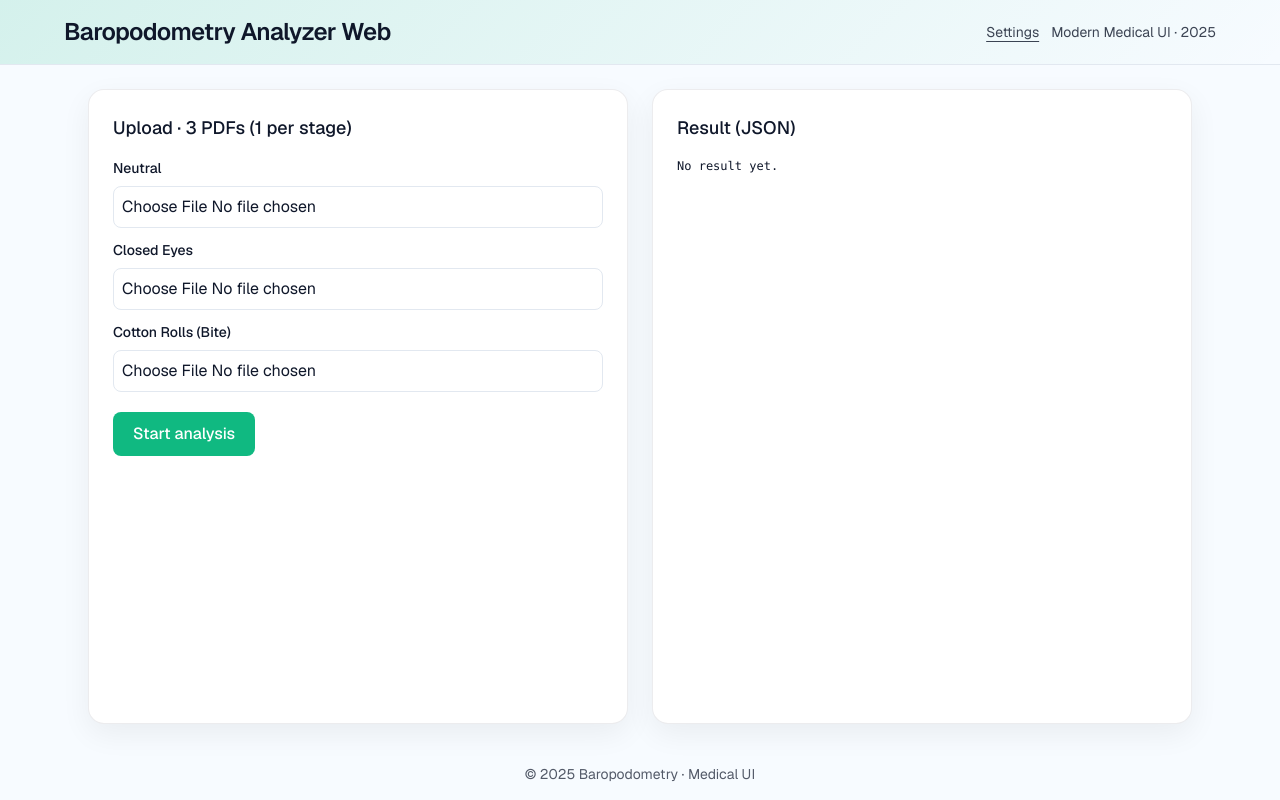
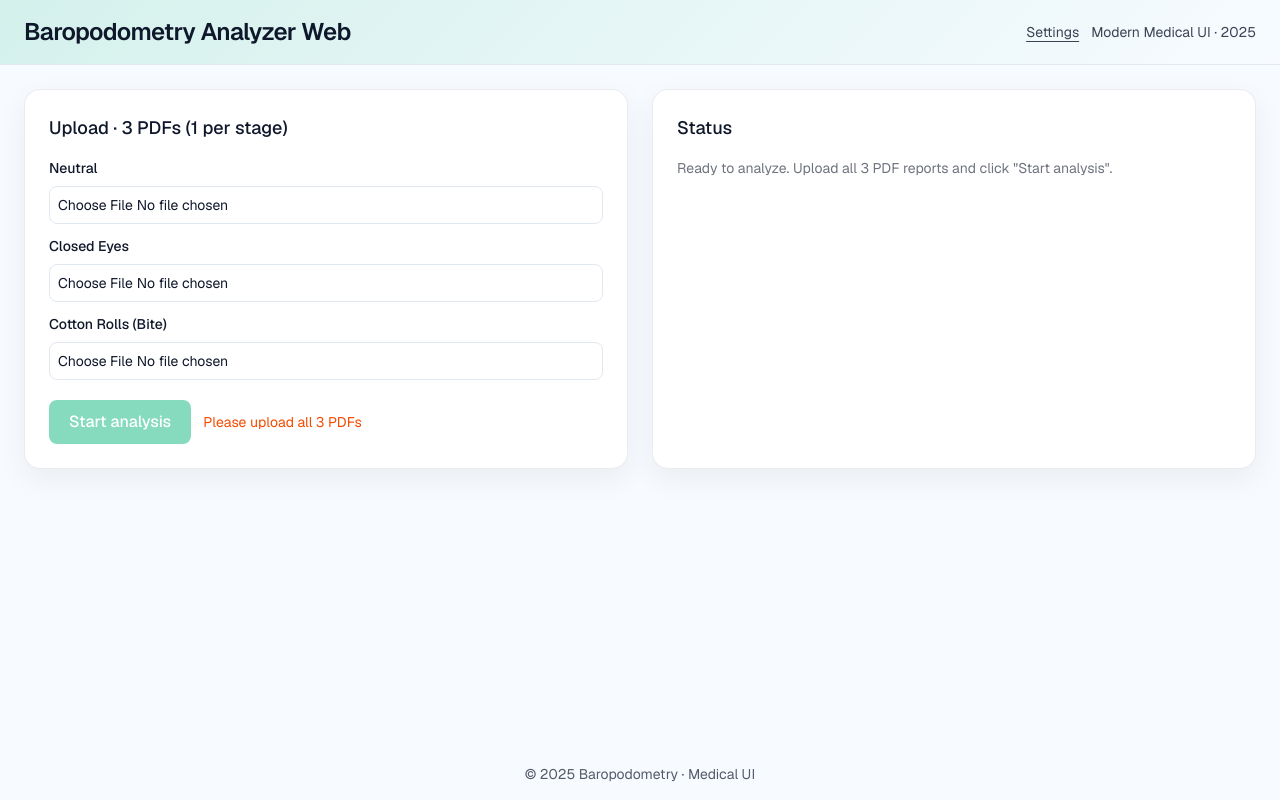
Before and after one commit to mcftira/baropodometry-web, a Next.js app: page / in a window 1280 px wide. Built offline with nearby package versions, Linux system fonts and the light colour scheme.

Commit message:
feat: improve UX with loading states, KPI cards, and better result display

```diff
--- a/src/app/page.tsx
+++ b/src/app/page.tsx
@@ -3,42 +3,91 @@ import { useState } from "react";
 
 type Stage = "neutral" | "closed_eyes" | "cotton_rolls";
 
+interface StageData {
+  textMetrics?: Record<string, unknown>;
+  visionMetrics?: Record<string, unknown>;
+}
+
+interface ComparisonData {
+  ratio?: number;
+  length?: { ratio?: number };
+  area?: { ratio?: number };
+  velocity?: { ratio?: number };
+}
+
+interface AnalysisResult {
+  patient?: { name?: string; dateTime?: string };
+  stages?: {
+    neutral?: StageData;
+    closed_eyes?: StageData;
+    cotton_rolls?: StageData;
+  };
+  comparisons?: {
+    romberg?: ComparisonData;
+    cottonEffect?: ComparisonData;
+    summary?: string;
+    confidence?: number;
+  };
+}
+
 export default function Home() {
   const [files, setFiles] = useState<Partial<Record<Stage, File>>>({});
   const [busy, setBusy] = useState(false);
+  const [progress, setProgress] = useState("");
   const [error, setError] = useState<string | null>(null);
-  const [result, setResult] = useState<string | null>(null);
+  const [result, setResult] = useState<AnalysisResult | null>(null);
+  const [showRaw, setShowRaw] = useState(false);
 
   function onPick(stage: Stage, f?: File) {
     setFiles((prev) => ({ ...prev, [stage]: f }));
+    setError(null);
   }
 
   async function onSubmit() {
     setBusy(true);
     setError(null);
     setResult(null);
+    setProgress("Uploading PDFs...");
+
     try {
       const form = new FormData();
       (Object.keys(files) as Stage[]).forEach((s) => {
         const f = files[s];
         if (f) form.append(s, f);
       });
+
+      setProgress("Processing with AI Assistant (this may take 20-30 seconds)...");
+
       const res = await fetch("/api/analyze", { method: "POST", body: form });
-      if (!res.ok) throw new Error(`HTTP ${res.status}`);
+      if (!res.ok) {
+        const errData = await res.json().catch(() => ({ error: `HTTP ${res.status}` }));
+        throw new Error(errData.error || `HTTP ${res.status}`);
+      }
+
+      setProgress("Parsing results...");
       const data = await res.json();
-      setResult(JSON.stringify(data, null, 2));
+
+      if (data.ok && data.data) {
+        setResult(data.data);
+        setProgress("");
+      } else {
+        throw new Error(data.error || "Invalid response");
+      }
     } catch (e) {
-      const msg = e instanceof Error ? e.message : "Hiba";
+      const msg = e instanceof Error ? e.message : "Error";
       setError(msg);
+      setProgress("");
     } finally {
       setBusy(false);
     }
   }
 
+  const hasAllFiles = files.neutral && files.closed_eyes && files.cotton_rolls;
+
   return (
     <div className="app-shell font-sans">
       <header className="px-6 py-4 brand-gradient border-b border-[color:var(--muted)]">
-        <div className="max-w-6xl mx-auto flex items-center justify-between">
+        <div className="max-w-7xl mx-auto flex items-center justify-between">
           <h1 className="text-2xl font-semibold tracking-tight">Baropodometry Analyzer Web</h1>
           <div className="text-sm opacity-80 flex items-center gap-3">
             <a href="/settings" className="underline underline-offset-4">Settings</a>
@@ -47,43 +96,205 @@ export default function Home() {
         </div>
       </header>
 
-      <main className="max-w-6xl mx-auto w-full p-6 grid gap-6 sm:grid-cols-2">
+      <main className="max-w-7xl mx-auto w-full p-6">
+        {!result ? (
+          <div className="grid gap-6 md:grid-cols-2">
             <section className="glass-card p-6">
               <h2 className="text-lg font-medium mb-4">Upload · 3 PDFs (1 per stage)</h2>
               <div className="grid gap-3">
-            <Uploader label="Neutral" onPick={(f)=>onPick("neutral", f)} />
-            <Uploader label="Closed Eyes" onPick={(f)=>onPick("closed_eyes", f)} />
-            <Uploader label="Cotton Rolls (Bite)" onPick={(f)=>onPick("cotton_rolls", f)} />
+                <Uploader
+                  label="Neutral"
+                  file={files.neutral}
+                  onPick={(f) => onPick("neutral", f)}
+                />
+                <Uploader
+                  label="Closed Eyes"
+                  file={files.closed_eyes}
+                  onPick={(f) => onPick("closed_eyes", f)}
+                />
+                <Uploader
+                  label="Cotton Rolls (Bite)"
+                  file={files.cotton_rolls}
+                  onPick={(f) => onPick("cotton_rolls", f)}
+                />
               </div>
-          <div className="mt-5 flex gap-3">
-            <button className="btn-primary" onClick={onSubmit} disabled={busy}>
+              <div className="mt-5 flex gap-3 items-center">
+                <button
+                  className="btn-primary disabled:opacity-50 disabled:cursor-not-allowed"
+                  onClick={onSubmit}
+                  disabled={busy || !hasAllFiles}
+                >
                   {busy ? "Processing..." : "Start analysis"}
                 </button>
+                {!hasAllFiles && !busy && (
+                  <span className="text-sm text-orange-600">Please upload all 3 PDFs</span>
+                )}
               </div>
-          {error && <p className="text-red-600 mt-3">{error}</p>}
+              {error && (
+                <div className="mt-3 p-3 bg-red-50 border border-red-200 rounded-lg text-red-700">
+                  <strong>Error:</strong> {error}
+                </div>
+              )}
             </section>
 
-        <section className="glass-card p-6 min-h-[300px]">
-          <h2 className="text-lg font-medium mb-4">Result (JSON)</h2>
-          <pre className="text-xs whitespace-pre-wrap">{result || "No result yet."}</pre>
+            <section className="glass-card p-6">
+              <h2 className="text-lg font-medium mb-4">Status</h2>
+              {busy ? (
+                <div className="space-y-3">
+                  <div className="flex items-center gap-3">
+                    <div className="animate-spin h-5 w-5 border-2 border-[color:var(--brand)] border-t-transparent rounded-full"></div>
+                    <span className="text-sm">{progress}</span>
+                  </div>
+                  <div className="text-xs opacity-60">
+                    The AI Assistant is analyzing your PDFs. This involves:
+                    <ul className="list-disc list-inside mt-2 space-y-1">
+                      <li>Extracting text and visual data from each PDF</li>
+                      <li>Identifying key metrics (L/S Ratio, Velocity, Area, etc.)</li>
+                      <li>Computing Romberg and Cotton Effect comparisons</li>
+                      <li>Generating clinical insights</li>
+                    </ul>
+                  </div>
+                </div>
+              ) : (
+                <div className="text-sm opacity-60">
+                  Ready to analyze. Upload all 3 PDF reports and click &quot;Start analysis&quot;.
+                </div>
+              )}
             </section>
+          </div>
+        ) : (
+          <div className="space-y-6">
+            <div className="flex items-center justify-between">
+              <h2 className="text-2xl font-semibold">Analysis Results</h2>
+              <button
+                onClick={() => { setResult(null); setFiles({}); }}
+                className="text-sm underline"
+              >
+                New Analysis
+              </button>
+            </div>
+
+            {/* KPI Cards */}
+            <div className="grid gap-4 md:grid-cols-3">
+              <KPICard
+                title="Romberg Effect"
+                subtitle="Closed Eyes / Neutral"
+                value={result.comparisons?.romberg}
+                color="blue"
+              />
+              <KPICard
+                title="Cotton Rolls Effect"
+                subtitle="Cotton Rolls / Closed Eyes"
+                value={result.comparisons?.cottonEffect}
+                color="green"
+              />
+              <KPICard
+                title="Confidence"
+                subtitle="Analysis confidence"
+                value={result.comparisons?.confidence ? `${(result.comparisons.confidence * 100).toFixed(0)}%` : "N/A"}
+                color="purple"
+              />
+            </div>
+
+            {/* Summary */}
+            {result.comparisons?.summary && (
+              <section className="glass-card p-6">
+                <h3 className="text-lg font-medium mb-3">Clinical Summary</h3>
+                <p className="text-sm whitespace-pre-wrap">{result.comparisons.summary}</p>
+              </section>
+            )}
+
+            {/* Raw JSON Toggle */}
+            <section className="glass-card p-6">
+              <div className="flex items-center justify-between mb-3">
+                <h3 className="text-lg font-medium">Detailed Data</h3>
+                <button
+                  onClick={() => setShowRaw(!showRaw)}
+                  className="text-sm underline"
+                >
+                  {showRaw ? "Hide" : "Show"} Raw JSON
+                </button>
+              </div>
+              {showRaw && (
+                <pre className="text-xs whitespace-pre-wrap overflow-auto max-h-96 p-3 bg-gray-50 rounded">
+                  {JSON.stringify(result, null, 2)}
+                </pre>
+              )}
+            </section>
+
+            {/* Export Options */}
+            <div className="flex gap-3">
+              <button
+                onClick={() => {
+                  const blob = new Blob([JSON.stringify(result, null, 2)], { type: "application/json" });
+                  const url = URL.createObjectURL(blob);
+                  const a = document.createElement("a");
+                  a.href = url;
+                  a.download = `baropodometry-analysis-${new Date().toISOString()}.json`;
+                  a.click();
+                }}
+                className="btn-primary"
+              >
+                Export JSON
+              </button>
+            </div>
+          </div>
+        )}
       </main>
 
-      <footer className="px-6 py-4 text-sm opacity-70 text-center">© 2025 Baropodometry · Medical UI</footer>
+      <footer className="px-6 py-4 text-sm opacity-70 text-center mt-12">
+        © 2025 Baropodometry · Medical UI
+      </footer>
     </div>
   );
 }
 
-function Uploader({ label, onPick }: { label: string; onPick: (f?: File)=>void }) {
+function Uploader({ label, file, onPick }: { label: string; file?: File; onPick: (f?: File) => void }) {
   return (
     <label className="flex flex-col gap-2">
-      <span className="text-sm font-medium">{label}</span>
+      <span className="text-sm font-medium flex items-center justify-between">
+        {label}
+        {file && <span className="text-xs opacity-60">{file.name}</span>}
+      </span>
       <input
         type="file"
         accept="application/pdf"
-        className="block w-full rounded-lg border border-[color:var(--muted)] bg-white/60 p-2"
-        onChange={(e)=>onPick(e.target.files?.[0] || undefined)}
+        className="block w-full rounded-lg border border-[color:var(--muted)] bg-white/60 p-2 text-sm"
+        onChange={(e) => onPick(e.target.files?.[0] || undefined)}
       />
     </label>
   );
 }
+
+function KPICard({ title, subtitle, value, color }: {
+  title: string;
+  subtitle: string;
+  value: ComparisonData | number | string | undefined;
+  color: string;
+}) {
+  const formatValue = (v: ComparisonData | number | string | undefined): string => {
+    if (!v) return "N/A";
+    if (typeof v === "string") return v;
+    if (typeof v === "number") return v.toFixed(2);
+    if (typeof v === "object") {
+      // Try to extract meaningful data
+      if (v.ratio) return `${v.ratio.toFixed(2)}x`;
+      if (v.length?.ratio) return `L: ${v.length.ratio?.toFixed(2)}x`;
+      return "See details";
+    }
+    return "N/A";
+  };
+
+  const bgColor = color === "blue" ? "bg-blue-50" :
+                  color === "green" ? "bg-green-50" : "bg-purple-50";
+  const textColor = color === "blue" ? "text-blue-700" :
+                    color === "green" ? "text-green-700" : "text-purple-700";
+
+  return (
+    <div className={`glass-card p-4 ${bgColor}`}>
+      <h3 className="text-sm font-medium opacity-80">{title}</h3>
+      <p className={`text-2xl font-semibold mt-1 ${textColor}`}>{formatValue(value)}</p>
+      <p className="text-xs opacity-60 mt-1">{subtitle}</p>
+    </div>
+  );
+}
```
Lines whose indentation alone changed are shown as unchanged.
